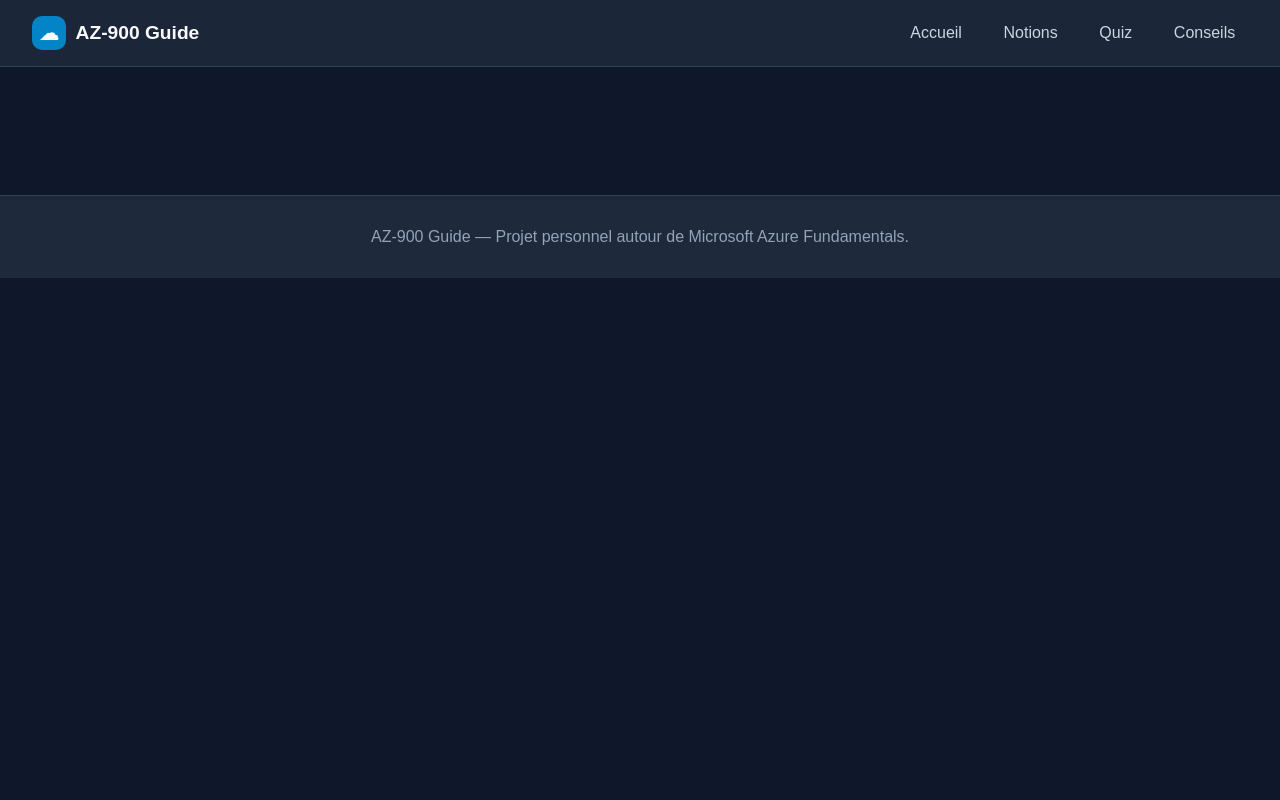
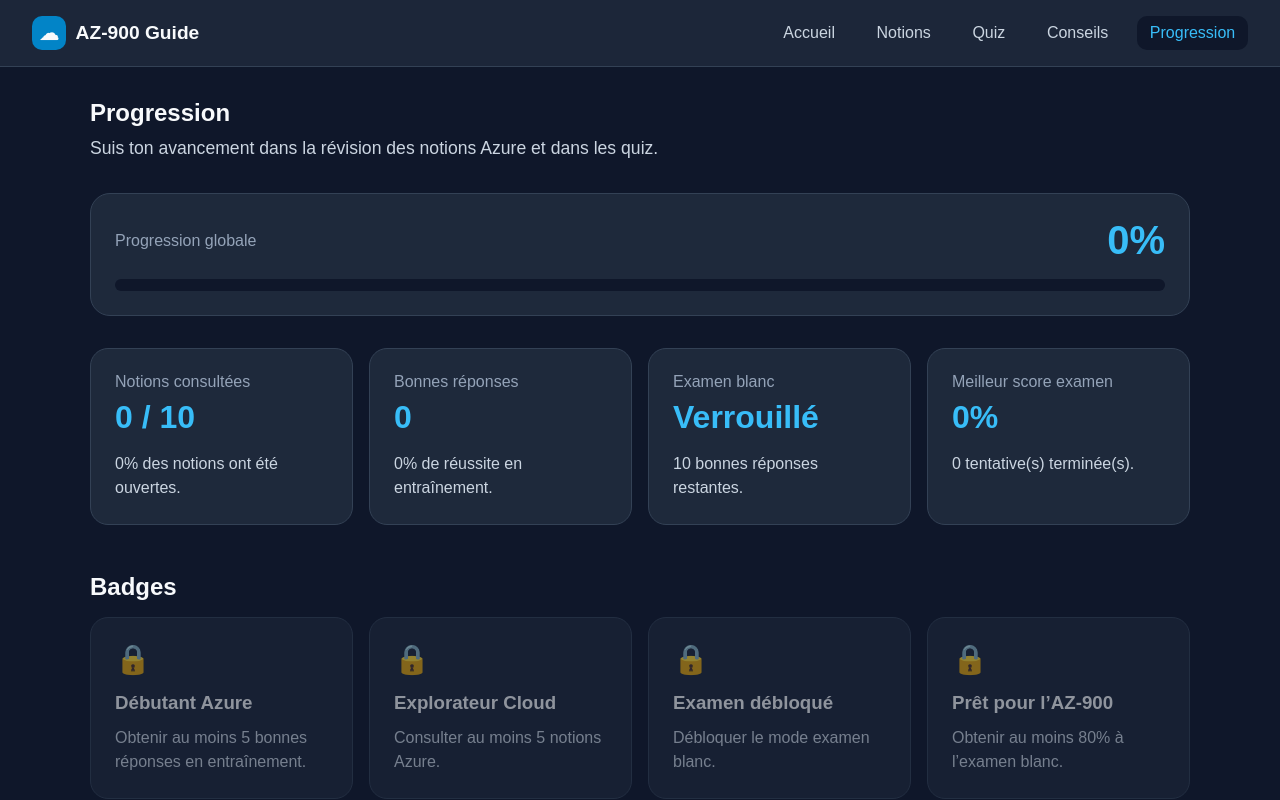
Before and after one commit to matLouis-Hena/az900-guide, a React (Vite) app: page /progression in a window 1280 px wide. Shown: the top 800 px of the page. Built offline with nearby package versions, Linux system fonts and the light colour scheme.

Commit message:
Ajout d'une progression

```diff
--- a/src/App.jsx
+++ b/src/App.jsx
@@ -4,6 +4,7 @@ import Home from './pages/Home';
 import Concepts from './pages/Concepts';
 import Quiz from './pages/Quiz';
 import ExamTips from './pages/ExamTips';
+import Progress from './pages/Progress';
 
 function App() {
   return (
@@ -16,6 +17,7 @@ function App() {
           <Route path="/concepts" element={<Concepts />} />
           <Route path="/quiz" element={<Quiz />} />
           <Route path="/conseils" element={<ExamTips />} />
+          <Route path="/progression" element={<Progress />} />
         </Routes>
       </main>
 
--- a/src/components/Navbar.jsx
+++ b/src/components/Navbar.jsx
@@ -13,6 +13,7 @@ function Navbar() {
         <NavLink to="/concepts">Notions</NavLink>
         <NavLink to="/quiz">Quiz</NavLink>
         <NavLink to="/conseils">Conseils</NavLink>
+        <NavLink to="/progression">Progression</NavLink>
       </div>
     </nav>
   );
--- a/src/index.css
+++ b/src/index.css
@@ -715,3 +715,152 @@ select {
   color: #cbd5e1;
   line-height: 1.7;
 }
+
+.concept-header {
+  display: flex;
+  justify-content: space-between;
+  align-items: flex-start;
+  gap: 1rem;
+
+  cursor: pointer;
+}
+
+.expand-button {
+  width: 36px;
+  height: 36px;
+
+  border: none;
+  border-radius: 10px;
+
+  background-color: #0f172a;
+  color: #38bdf8;
+
+  font-size: 1.2rem;
+  cursor: pointer;
+}
+
+.concept-details {
+  margin-top: 1rem;
+}
+
+.concept-card.opened {
+  border-color: #38bdf8;
+}
+
+/* =========================
+   PROGRESS PAGE
+========================= */
+
+.progress-overview {
+  margin: 2rem 0;
+  padding: 1.5rem;
+  background-color: #1e293b;
+  border: 1px solid #334155;
+  border-radius: 20px;
+}
+
+.progress-overview div:first-child {
+  display: flex;
+  justify-content: space-between;
+  align-items: center;
+  margin-bottom: 1rem;
+}
+
+.progress-overview span {
+  color: #94a3b8;
+}
+
+.progress-overview strong {
+  font-size: 2.5rem;
+  color: #38bdf8;
+}
+
+.progress-grid {
+  display: grid;
+  grid-template-columns: repeat(auto-fit, minmax(230px, 1fr));
+  gap: 1rem;
+}
+
+.progress-card {
+  padding: 1.5rem;
+  background-color: #1e293b;
+  border: 1px solid #334155;
+  border-radius: 18px;
+}
+
+.progress-card span {
+  display: block;
+  margin-bottom: 0.5rem;
+  color: #94a3b8;
+}
+
+.progress-card strong {
+  display: block;
+  margin-bottom: 1rem;
+  font-size: 2rem;
+  color: #38bdf8;
+}
+
+.progress-card p {
+  color: #cbd5e1;
+  line-height: 1.5;
+}
+
+.badges-section {
+  margin-top: 3rem;
+}
+
+.badges-section h2 {
+  margin-bottom: 1rem;
+}
+
+.badges-grid {
+  display: grid;
+  grid-template-columns: repeat(auto-fit, minmax(230px, 1fr));
+  gap: 1rem;
+}
+
+.badge-card {
+  padding: 1.5rem;
+  background-color: #1e293b;
+  border: 1px solid #334155;
+  border-radius: 18px;
+  opacity: 0.55;
+}
+
+.badge-card.unlocked {
+  opacity: 1;
+  border-color: #38bdf8;
+}
+
+.badge-card span {
+  display: inline-block;
+  margin-bottom: 1rem;
+  font-size: 1.8rem;
+}
+
+.badge-card h3 {
+  margin-bottom: 0.75rem;
+}
+
+.badge-card p {
+  color: #cbd5e1;
+  line-height: 1.5;
+}
+
+.recommendation-card {
+  margin-top: 3rem;
+  padding: 2rem;
+  background-color: #0f172a;
+  border: 1px solid #38bdf8;
+  border-radius: 20px;
+}
+
+.recommendation-card h2 {
+  margin-bottom: 1rem;
+}
+
+.recommendation-card p {
+  color: #cbd5e1;
+  line-height: 1.7;
+}
--- a/src/pages/Concepts.jsx
+++ b/src/pages/Concepts.jsx
@@ -1,9 +1,17 @@
-import { useState } from 'react';
+import { useEffect, useState } from 'react';
 import concepts from '../data/concepts.json';
 
 function Concepts() {
   const [search, setSearch] = useState('');
   const [selectedCategory, setSelectedCategory] = useState('Toutes');
+  const [openedConcepts, setOpenedConcepts] = useState([]);
+
+  useEffect(() => {
+    const savedConcepts =
+      JSON.parse(localStorage.getItem('viewedConcepts')) || [];
+
+    setOpenedConcepts(savedConcepts);
+  }, []);
 
   const categories = [
     'Toutes',
@@ -16,14 +24,32 @@ function Concepts() {
       concept.definition.toLowerCase().includes(search.toLowerCase());
 
     const matchesCategory =
-      selectedCategory === 'Toutes' || concept.category === selectedCategory;
+      selectedCategory === 'Toutes' ||
+      concept.category === selectedCategory;
 
     return matchesSearch && matchesCategory;
   });
 
+  function toggleConcept(conceptId) {
+    let updatedConcepts;
+
+    if (openedConcepts.includes(conceptId)) {
+      updatedConcepts = openedConcepts.filter((id) => id !== conceptId);
+    } else {
+      updatedConcepts = [...openedConcepts, conceptId];
+    }
+
+    setOpenedConcepts(updatedConcepts);
+    localStorage.setItem(
+      'viewedConcepts',
+      JSON.stringify(updatedConcepts)
+    );
+  }
+
   return (
     <section>
       <h1>Notions Azure</h1>
+
       <p className="page-description">
         Retrouve ici les notions importantes à connaître pour l’examen AZ-900.
       </p>
@@ -53,12 +79,39 @@ function Concepts() {
       </p>
 
       <div className="concept-grid">
-        {filteredConcepts.map((concept) => (
-          <article className="concept-card" key={concept.id}>
-            <span className="concept-category">{concept.category}</span>
+        {filteredConcepts.map((concept) => {
+          const isOpened = openedConcepts.includes(concept.id);
+
+          return (
+            <article
+              className={
+                isOpened
+                  ? 'concept-card opened'
+                  : 'concept-card'
+              }
+              key={concept.id}
+            >
+              <div
+                className="concept-header"
+                onClick={() => toggleConcept(concept.id)}
+              >
+                <div>
+                  <span className="concept-category">
+                    {concept.category}
+                  </span>
+
                   <h2>{concept.title}</h2>
+                </div>
+
+                <button className="expand-button">
+                  {isOpened ? '−' : '+'}
+                </button>
+              </div>
+
               <p>{concept.definition}</p>
 
+              {isOpened && (
+                <div className="concept-details">
                   <div className="concept-extra">
                     <strong>Exemple :</strong>
                     <p>{concept.example}</p>
@@ -68,8 +121,11 @@ function Concepts() {
                     <strong>À retenir :</strong>
                     <p>{concept.examTip}</p>
                   </div>
+                </div>
+              )}
             </article>
-        ))}
+          );
+        })}
       </div>
     </section>
   );
--- /dev/null
+++ b/src/pages/Progress.jsx
@@ -0,0 +1,159 @@
+import concepts from '../data/concepts.json';
+
+const REQUIRED_CORRECT_ANSWERS = 10;
+
+function Progress() {
+  const viewedConcepts =
+    JSON.parse(localStorage.getItem('viewedConcepts')) || [];
+
+  const trainingCorrectAnswers =
+    Number(localStorage.getItem('trainingCorrectAnswers')) || 0;
+
+  const trainingAttempts =
+    Number(localStorage.getItem('trainingAttempts')) || 0;
+
+  const bestExamScore =
+    Number(localStorage.getItem('bestExamScore')) || 0;
+
+  const completedExam =
+    Number(localStorage.getItem('completedExam')) || 0;
+
+  const viewedConceptsCount = viewedConcepts.length;
+  const conceptProgress = Math.round(
+    (viewedConceptsCount / concepts.length) * 100
+  );
+
+  const examUnlocked = trainingCorrectAnswers >= REQUIRED_CORRECT_ANSWERS;
+
+  const trainingAccuracy =
+    trainingAttempts > 0
+      ? Math.round((trainingCorrectAnswers / trainingAttempts) * 100)
+      : 0;
+
+  const globalProgress = Math.round(
+    (conceptProgress + Math.min(trainingCorrectAnswers * 10, 100) + bestExamScore) / 3
+  );
+
+  const badges = [
+    {
+      title: 'Débutant Azure',
+      unlocked: trainingCorrectAnswers >= 5,
+      description: 'Obtenir au moins 5 bonnes réponses en entraînement.'
+    },
+    {
+      title: 'Explorateur Cloud',
+      unlocked: viewedConceptsCount >= 5,
+      description: 'Consulter au moins 5 notions Azure.'
+    },
+    {
+      title: 'Examen débloqué',
+      unlocked: examUnlocked,
+      description: 'Débloquer le mode examen blanc.'
+    },
+    {
+      title: 'Prêt pour l’AZ-900',
+      unlocked: bestExamScore >= 80,
+      description: 'Obtenir au moins 80% à l’examen blanc.'
+    }
+  ];
+
+  return (
+    <section>
+      <h1>Progression</h1>
+
+      <p className="page-description">
+        Suis ton avancement dans la révision des notions Azure et dans les quiz.
+      </p>
+
+      <div className="progress-overview">
+        <div>
+          <span>Progression globale</span>
+          <strong>{globalProgress}%</strong>
+        </div>
+
+        <div className="progress-bar">
+          <div
+            className="progress-fill"
+            style={{ width: `${globalProgress}%` }}
+          />
+        </div>
+      </div>
+
+      <div className="progress-grid">
+        <article className="progress-card">
+          <span>Notions consultées</span>
+          <strong>
+            {viewedConceptsCount} / {concepts.length}
+          </strong>
+          <p>{conceptProgress}% des notions ont été ouvertes.</p>
+        </article>
+
+        <article className="progress-card">
+          <span>Bonnes réponses</span>
+          <strong>{trainingCorrectAnswers}</strong>
+          <p>{trainingAccuracy}% de réussite en entraînement.</p>
+        </article>
+
+        <article className="progress-card">
+          <span>Examen blanc</span>
+          <strong>{examUnlocked ? 'Débloqué' : 'Verrouillé'}</strong>
+          <p>
+            {examUnlocked
+              ? 'Tu peux passer l’examen blanc.'
+              : `${REQUIRED_CORRECT_ANSWERS - trainingCorrectAnswers} bonnes réponses restantes.`}
+          </p>
+        </article>
+
+        <article className="progress-card">
+          <span>Meilleur score examen</span>
+          <strong>{bestExamScore}%</strong>
+          <p>{completedExam} tentative(s) terminée(s).</p>
+        </article>
+      </div>
+
+      <div className="badges-section">
+        <h2>Badges</h2>
+
+        <div className="badges-grid">
+          {badges.map((badge) => (
+            <article
+              className={badge.unlocked ? 'badge-card unlocked' : 'badge-card'}
+              key={badge.title}
+            >
+              <span>{badge.unlocked ? '✓' : '🔒'}</span>
+              <h3>{badge.title}</h3>
+              <p>{badge.description}</p>
+            </article>
+          ))}
+        </div>
+      </div>
+
+      <div className="recommendation-card">
+        <h2>Recommandation</h2>
+
+        {!examUnlocked && (
+          <p>
+            Continue le mode entraînement pour débloquer l’examen blanc. C’est la
+            meilleure étape pour renforcer les bases avant de te tester.
+          </p>
+        )}
+
+        {examUnlocked && bestExamScore < 80 && (
+          <p>
+            L’examen blanc est débloqué. Essaie maintenant d’atteindre au moins 80%
+            pour valider une bonne maîtrise des notions principales.
+          </p>
+        )}
+
+        {bestExamScore >= 80 && (
+          <p>
+            Très bon niveau. Tu peux maintenant revoir les notions où tu hésites encore
+            et refaire quelques questions pour consolider tes acquis.
+          </p>
+        )}
+      </div>
+    </section>
+  );
+}
+
+export default Progress;
```
Lines whose indentation alone changed are shown as unchanged.
